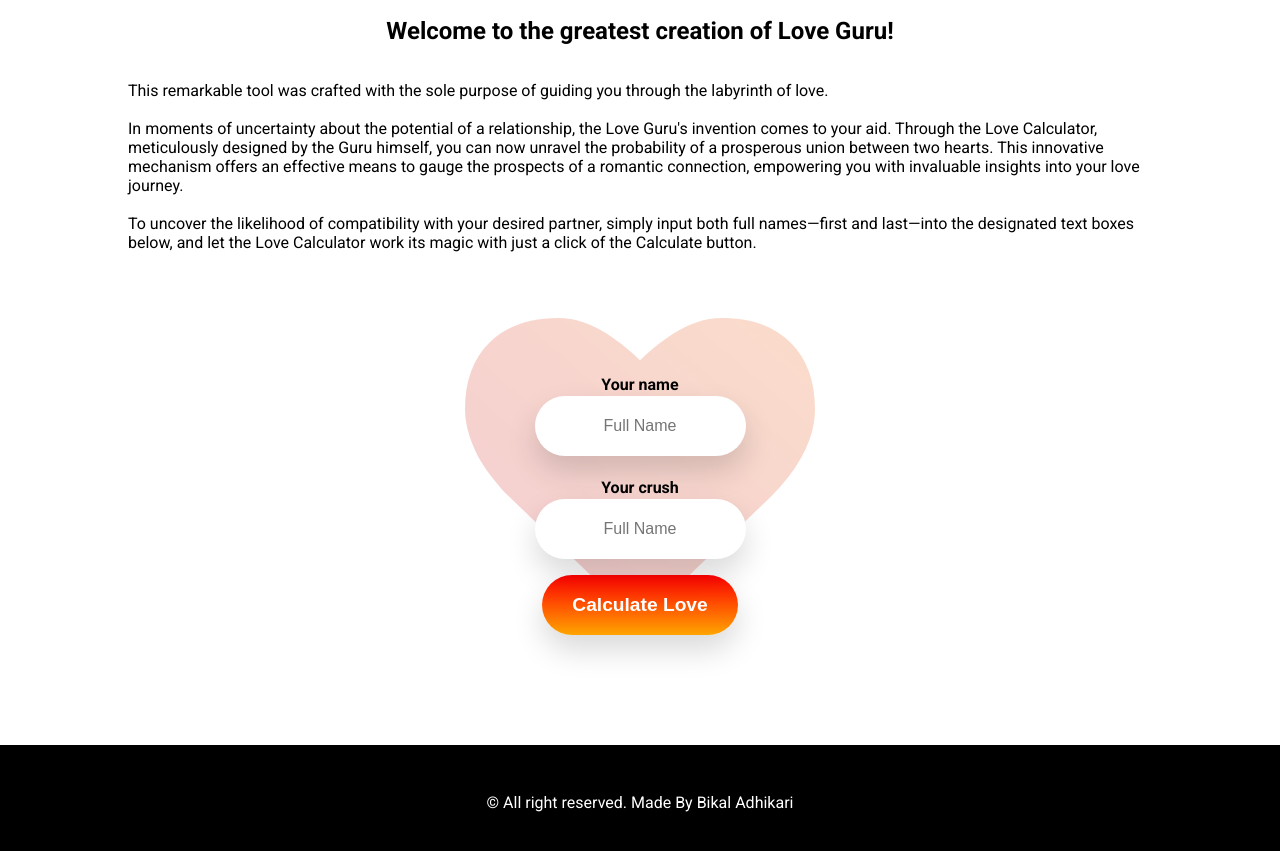
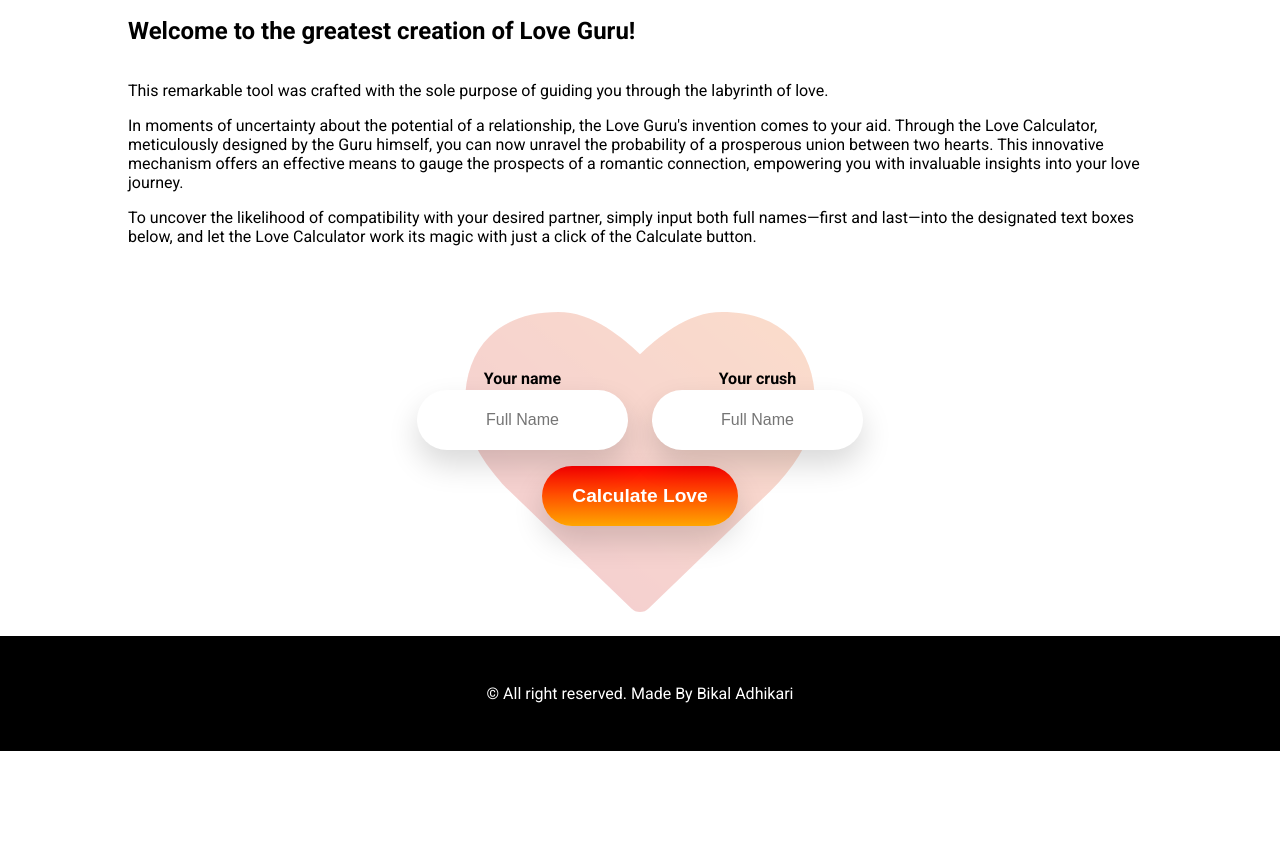
Before and after one commit to Bikal-Adhikari/lovecalculator, a plain HTML site: page index.html in a window 1280 px wide. Shown: the part 87-938 px from the top of the page. After the commit the page ends 838 px from the top, so only its background shows below. Drawn offline with Linux system fonts and the light colour scheme.

Commit message:
Media query for screen size above 450px

```diff
--- a/index.html
+++ b/index.html
@@ -28,25 +28,22 @@
         <p>
           This remarkable tool was crafted with the sole purpose of guiding you
           through the labyrinth of love.
-          <br />
-          <br />
-          <span>
-            In moments of uncertainty about the potential of a relationship, the
-            Love Guru's invention comes to your aid. Through the Love
-            Calculator, meticulously designed by the Guru himself, you can now
-            unravel the probability of a prosperous union between two hearts.
-            This innovative mechanism offers an effective means to gauge the
-            prospects of a romantic connection, empowering you with invaluable
-            insights into your love journey.
-          </span>
-          <br />
-          <br />
-          <span>
-            To uncover the likelihood of compatibility with your desired
-            partner, simply input both full names—first and last—into the
-            designated text boxes below, and let the Love Calculator work its
-            magic with just a click of the Calculate button.</span
-          >
+        </p>
+        <p>
+          In moments of uncertainty about the potential of a relationship, the
+          Love Guru's invention comes to your aid. Through the Love Calculator,
+          meticulously designed by the Guru himself, you can now unravel the
+          probability of a prosperous union between two hearts. This innovative
+          mechanism offers an effective means to gauge the prospects of a
+          romantic connection, empowering you with invaluable insights into your
+          love journey.
+        </p>
+
+        <p>
+          To uncover the likelihood of compatibility with your desired partner,
+          simply input both full names—first and last—into the designated text
+          boxes below, and let the Love Calculator work its magic with just a
+          click of the Calculate button.
         </p>
       </section>
 
--- a/style.css
+++ b/style.css
@@ -1,5 +1,6 @@
 body {
   margin: 0;
+  min-height: 100vh;
 }
 
 * {
@@ -33,6 +34,11 @@ body {
 .hero {
   color: black;
   flex-direction: column;
+  align-items: start;
+}
+
+.hero p:nth-child(3) {
+  display: none;
 }
 
 form {
@@ -72,8 +78,6 @@ form {
   z-index: -1;
   position: absolute;
   left: 50%;
-  -webkit-transform: translateX(-50%);
-  -o-transform: translateX(-50%);
   transform: translateX(-50%);
   top: 0;
   opacity: 0.2;
@@ -116,3 +120,20 @@ form {
   padding: 3rem;
   margin-top: 5rem;
 }
+
+@media (min-width: 450px) {
+  .hero p:nth-child(3) {
+    display: contents;
+  }
+
+  .form-content {
+    display: flex;
+    gap: 1.5rem;
+    justify-content: center;
+    align-items: center;
+  }
+
+  .form-content > div:nth-child(2) {
+    padding-top: 0;
+  }
+}
```
